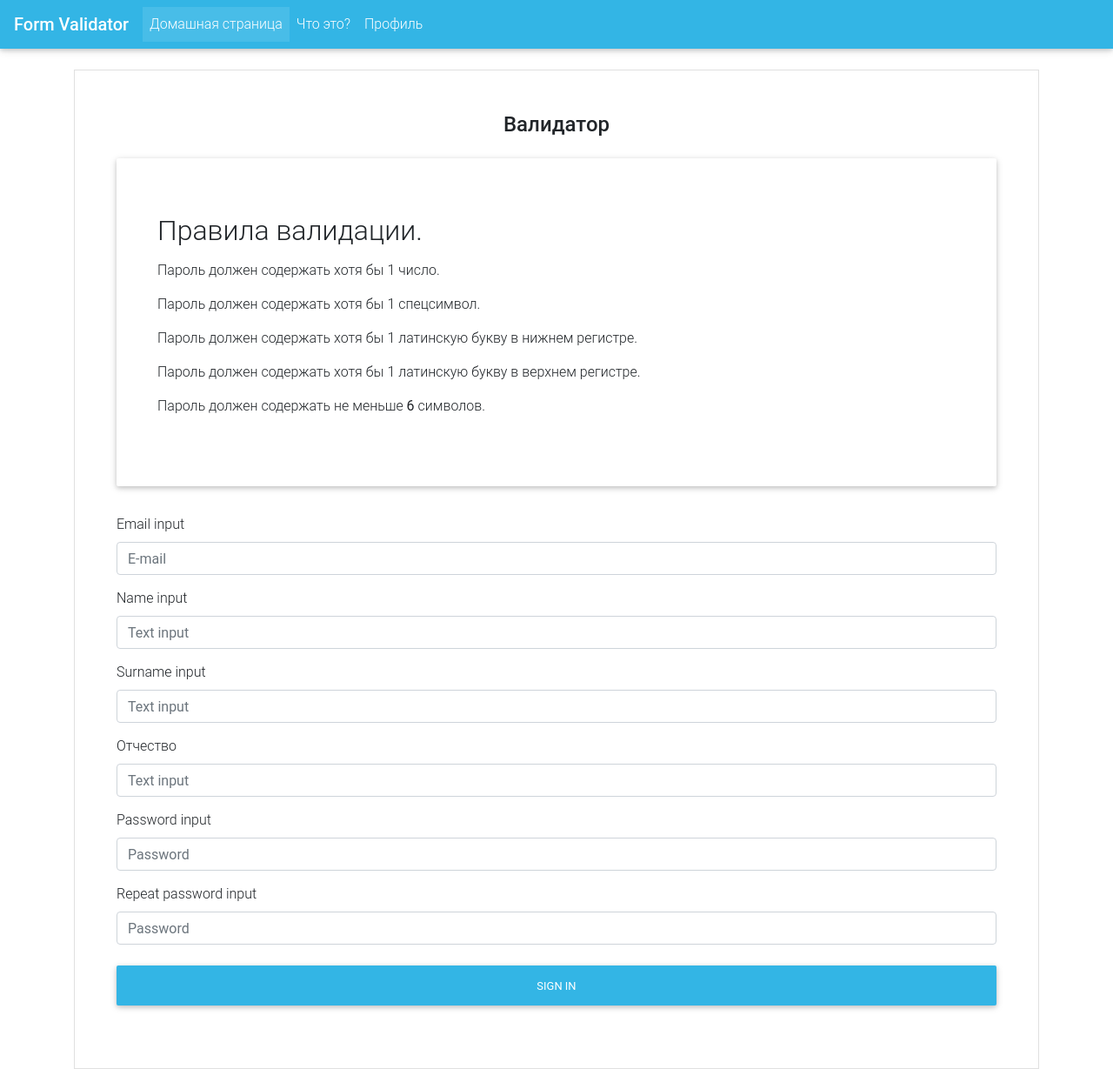
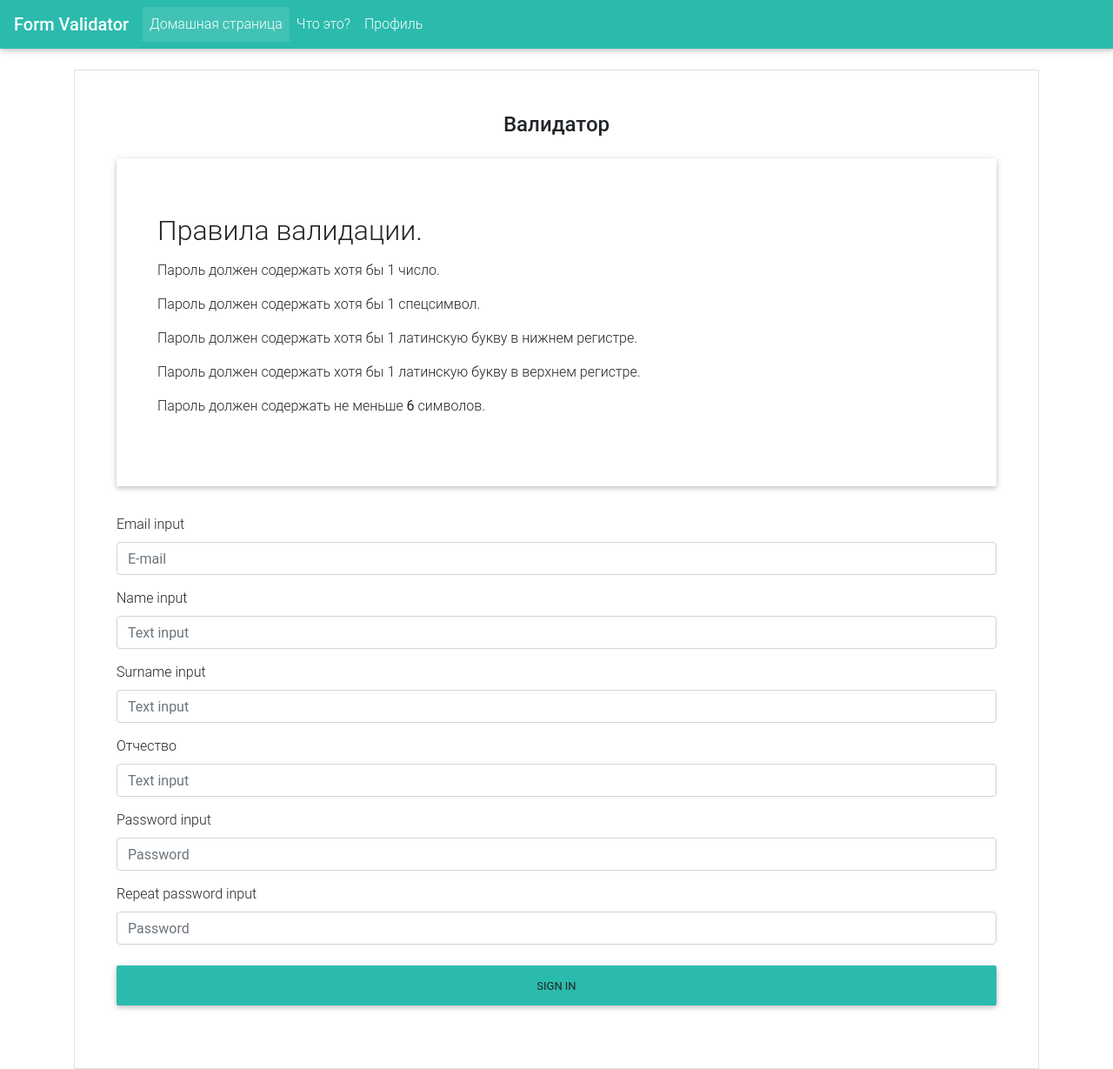
Before and after one commit to ShevRuslan/form-validator, a plain HTML site: page index.html in a window 1280 px wide. Shown: the whole page at 87% size. Drawn offline with nearby package versions, Linux system fonts and the light colour scheme.

Commit message:
Update to color background-color: #2BBBAD

```diff
--- a/css/style.css
+++ b/css/style.css
@@ -4,7 +4,10 @@ body {
     padding: 0;
 }
 .navbar {
-    background-color: #33b5e5;
+    background-color: #2BBBAD
+}
+.btnSubmit {
+    background-color: #2BBBAD
 }
 form {
     margin-top: 80px;
--- a/index.html
+++ b/index.html
@@ -87,7 +87,7 @@
           <input type="password" id="repeatPassword" name="repeatPassword" class="form-control " placeholder="Password">
           <div id="error_repeatPassword"></div>
 
-          <button class="btn btn-info btn-block my-4 btnSubmit" type="submit">Sign in</button>
+          <button class="btn  btn-block my-4 btnSubmit" type="submit">Sign in</button>
       </form>
       </section>
 
```
